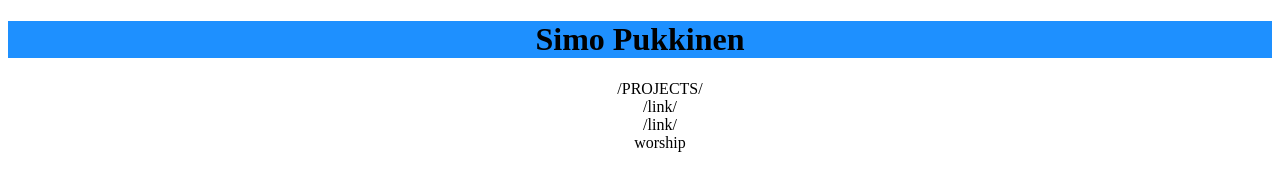
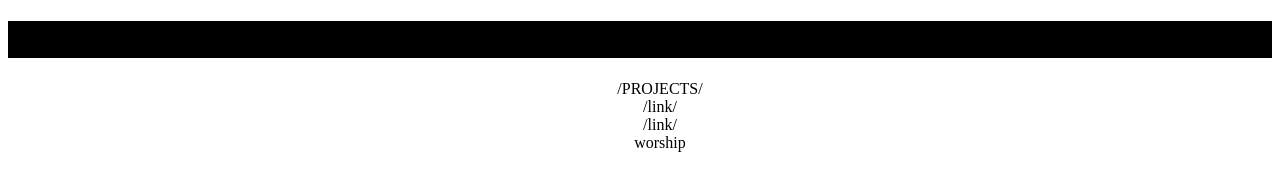
Before and after one commit to simopkn/simo.pukkinen, a plain HTML site: page index.html in a window 1280 px wide. Drawn offline with Linux system fonts and the light colour scheme.

Commit message:
Update index.html

```diff
--- a/index.html
+++ b/index.html
@@ -6,7 +6,7 @@
   </head>
   <body>
     <div align="center">
-    <h1 style="background-color:DodgerBlue;">Simo Pukkinen</h1>
+    <h1 style="background-color:Black;">Simo Pukkinen</h1>
     <ul style="list-style-type:none">
       <li>/PROJECTS/</li>
       <li>/link/</li>
```
